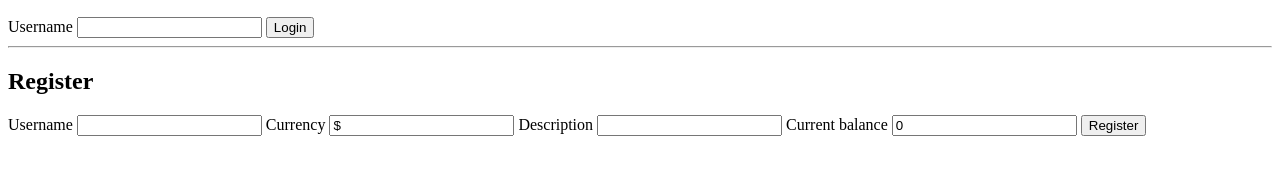
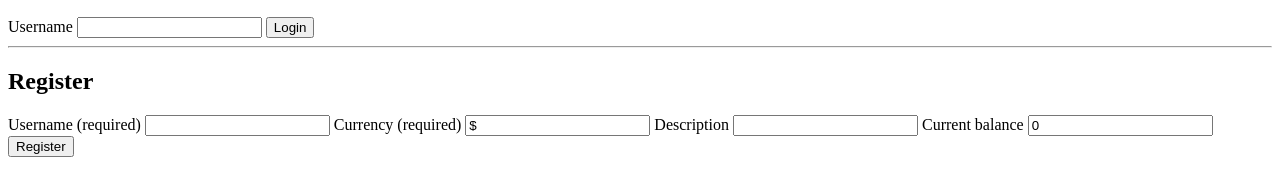
Before and after one commit to mritunjaysharma394/bank-app, a plain HTML site: page index.html in a window 1280 px wide. Shown: the part 110-306 px from the top of the page. Drawn offline with Linux system fonts and the light colour scheme.

Commit message:
add client-side validation

```diff
--- a/index.html
+++ b/index.html
@@ -22,12 +22,12 @@
             <hr />
             <h2>Register</h2>
             <form id="registerForm" action="javascript:register()">
-                <label for="user">Username</label>
-                <input id="user" name="user" type="text">
-                <label for="currency">Currency</label>
-                <input id="currency" name="currency" type="text" value="$">
+                <label for="user">Username (required)</label>
+                <input id="user" name="user" type="text" maxlength="20" required>
+                <label for="currency">Currency (required)</label>
+                <input id="currency" name="currency" type="text" value="$" maxlength="5" required>
                 <label for="description">Description</label>
-                <input id="description" name="description" type="text">
+                <input id="description" name="description" type="text" maxlength="100">
                 <label for="balance">Current balance</label>
                 <input id="balance" name="balance" type="number" value="0">
                 <button>Register</button>
```
